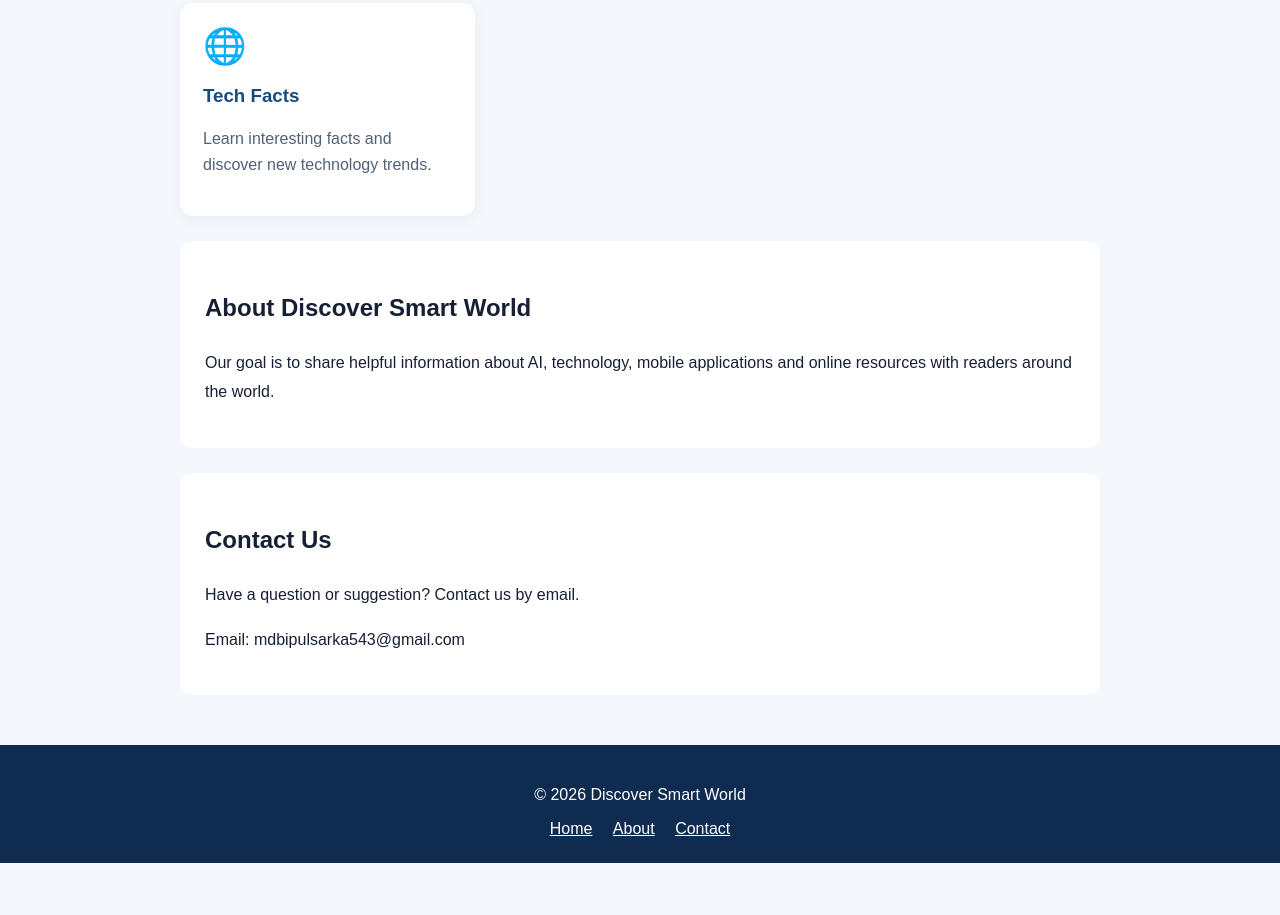
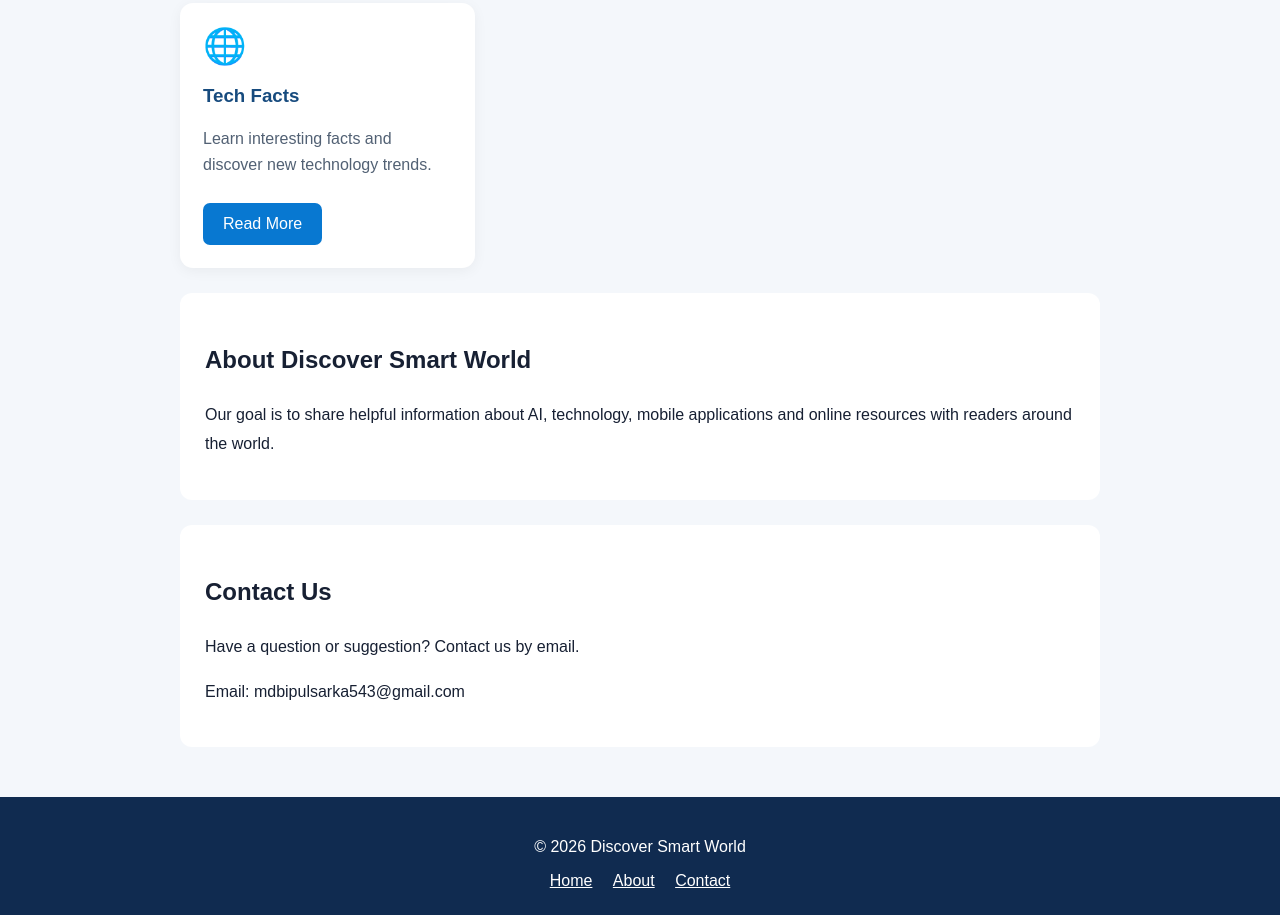
Before and after one commit to mdbipulsarker543-cpu/discover-smart-world, a plain HTML site: page index.html in a window 1280 px wide. Shown: the part 816-1731 px from the top of the page. Before the commit the page ends 1679 px from the top, so only its background shows below. Drawn offline with Linux system fonts and the light colour scheme.

Commit message:
Update index.html

```diff
--- a/index.html
+++ b/index.html
@@ -83,6 +83,7 @@ footer a{color:white;margin:8px}
 <div class="emoji">🌐</div>
 <h3>Tech Facts</h3>
 <p>Learn interesting facts and discover new technology trends.</p>
+<a class="btn" href="technology-tips.html">Read More</a>
 </div>
 </div>
 <section class="info" id="about">
```
